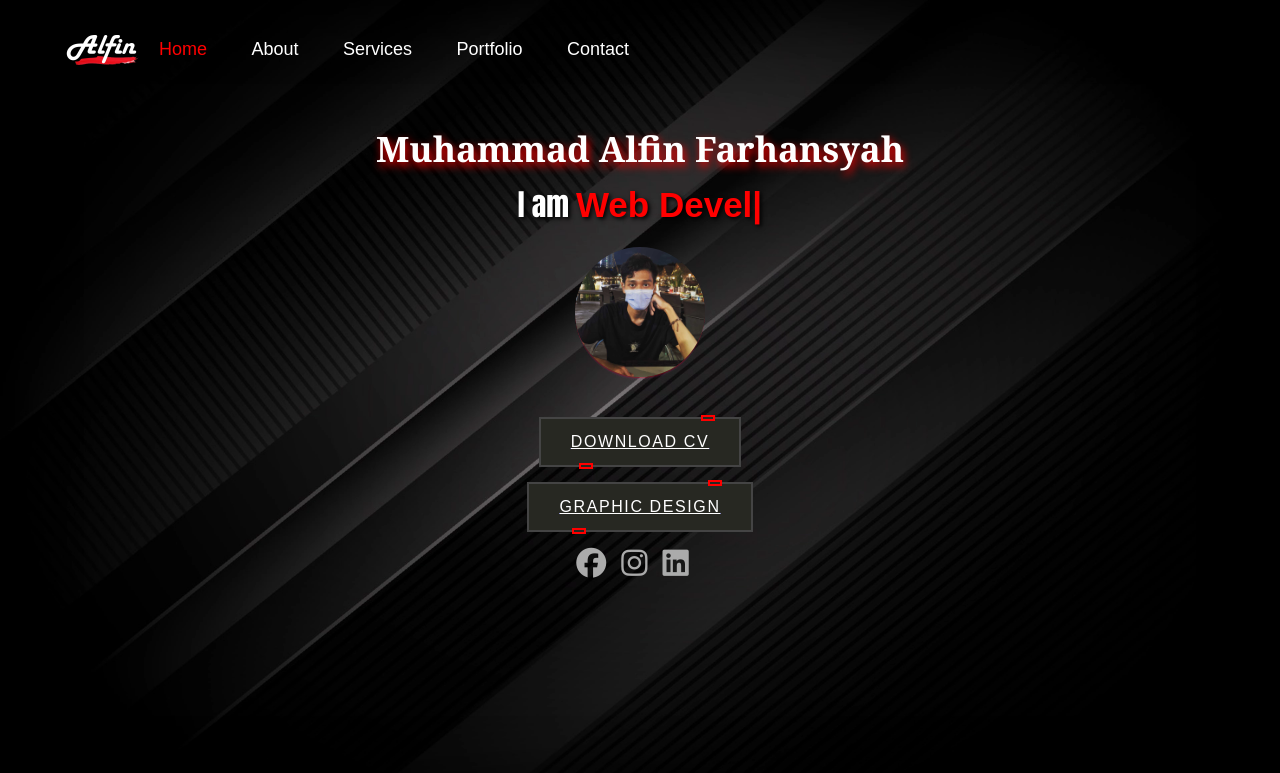
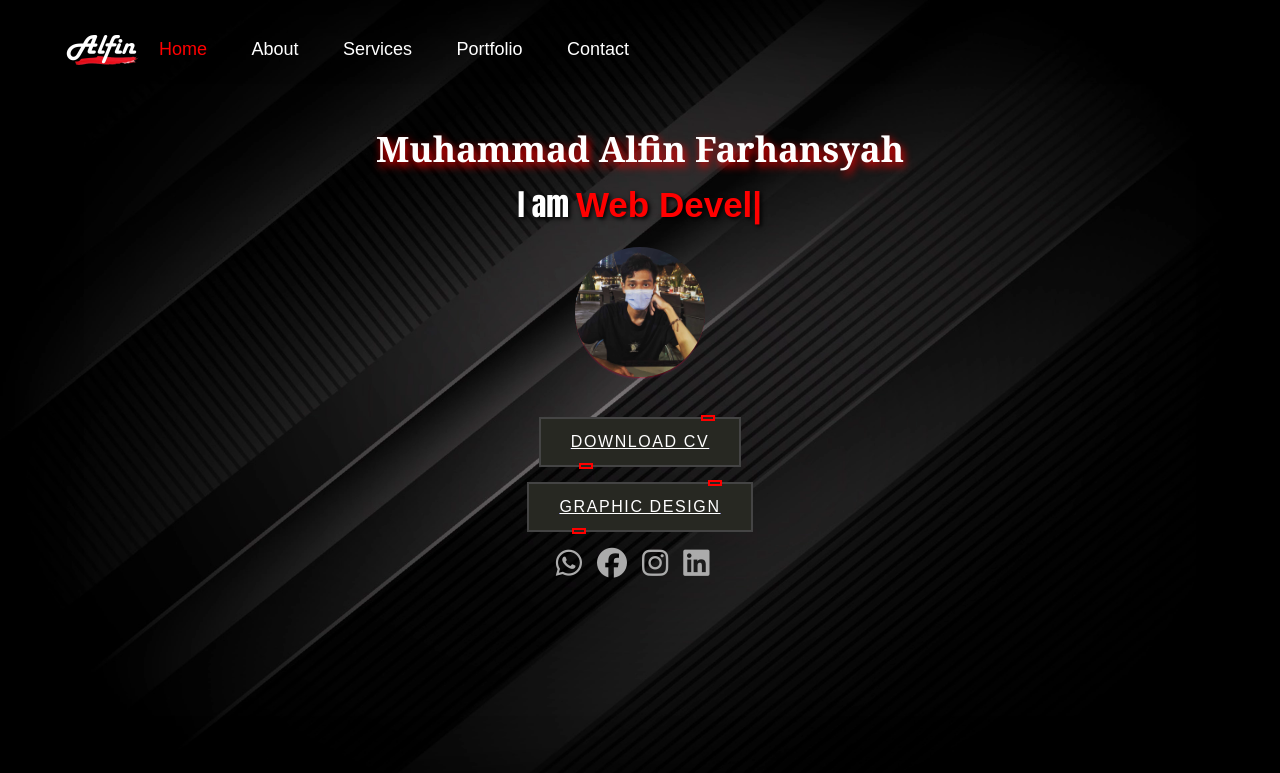
Before and after one commit to alfinfarhansyah12/alfin1207, a website: page index.html in a window 1280 px wide. Shown: the top 773 px of the page. Drawn offline with nearby package versions, Linux system fonts and the light colour scheme.

Commit message:
Whatsapp icon

```diff
--- a/index.html
+++ b/index.html
@@ -64,6 +64,11 @@
       </div>
       <div class="container">
         <div class="header-sosmed">
+          <a
+            href="https://api.whatsapp.com/send/?phone=6281282828861&text&type=phone_number&app_absent=0"
+            target="_blank"
+            ><i class="fa-brands fa-whatsapp"></i
+          ></a>
           <a href=""><i class="fa-brands fa-facebook"></i></a>
           <a href="https://www.instagram.com/mhmmdalfin07_/" target="_blank"
             ><i class="fa-brands fa-instagram"></i
```
